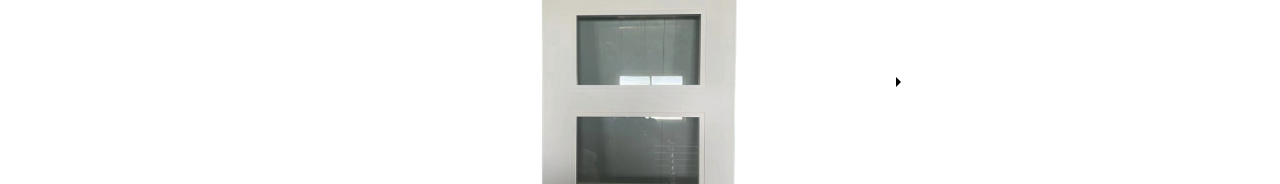
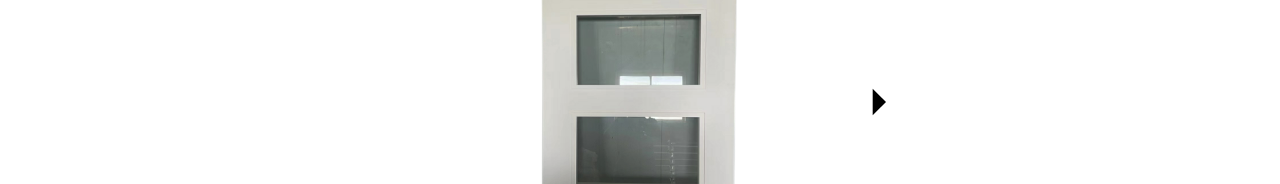
Before and after one commit to jackytam2020/Keirin, a Next.js app: page /product/Door in a window 1280 px wide. Shown: the part 358-542 px from the top of the page. Built offline with nearby package versions, Linux system fonts and the light colour scheme.

Commit message:
changed rendering of carousel arrows

```diff
--- a/components/Carousel.tsx
+++ b/components/Carousel.tsx
@@ -81,7 +81,7 @@ const Carousel: React.FC<CarouselType> = ({ currentProduct }) => {
           onClick={() => {
             updateIndex(currentIndex + 1);
           }}
-          className={carouselStyles.carousel__rightButton}
+          id={carouselStyles.carousel__rightButton}
         />
       )}
     </div>
--- a/styles/Carousel.module.scss
+++ b/styles/Carousel.module.scss
@@ -36,7 +36,7 @@
     cursor: pointer;
   }
 
-  &__rightButton {
+  #carousel__rightButton {
     font-size: 4em;
     position: absolute;
     top: 45%;
```
